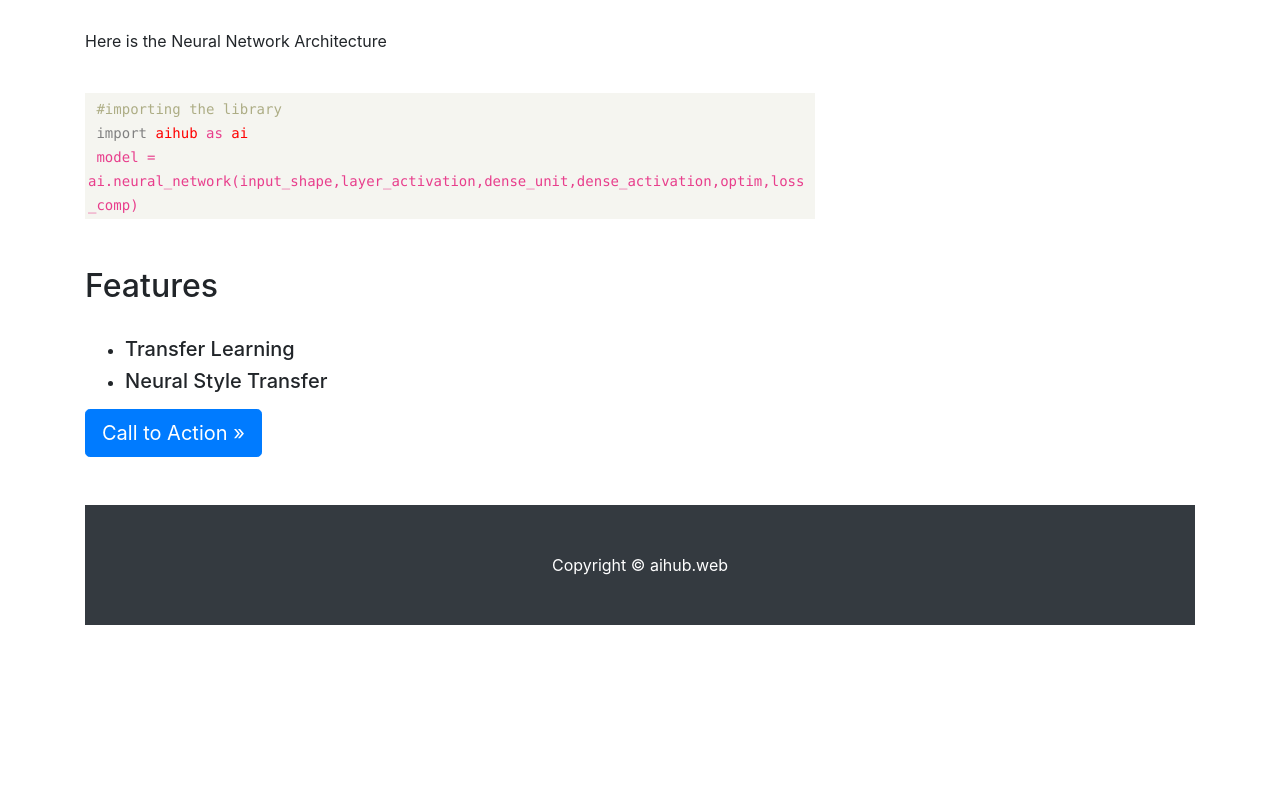
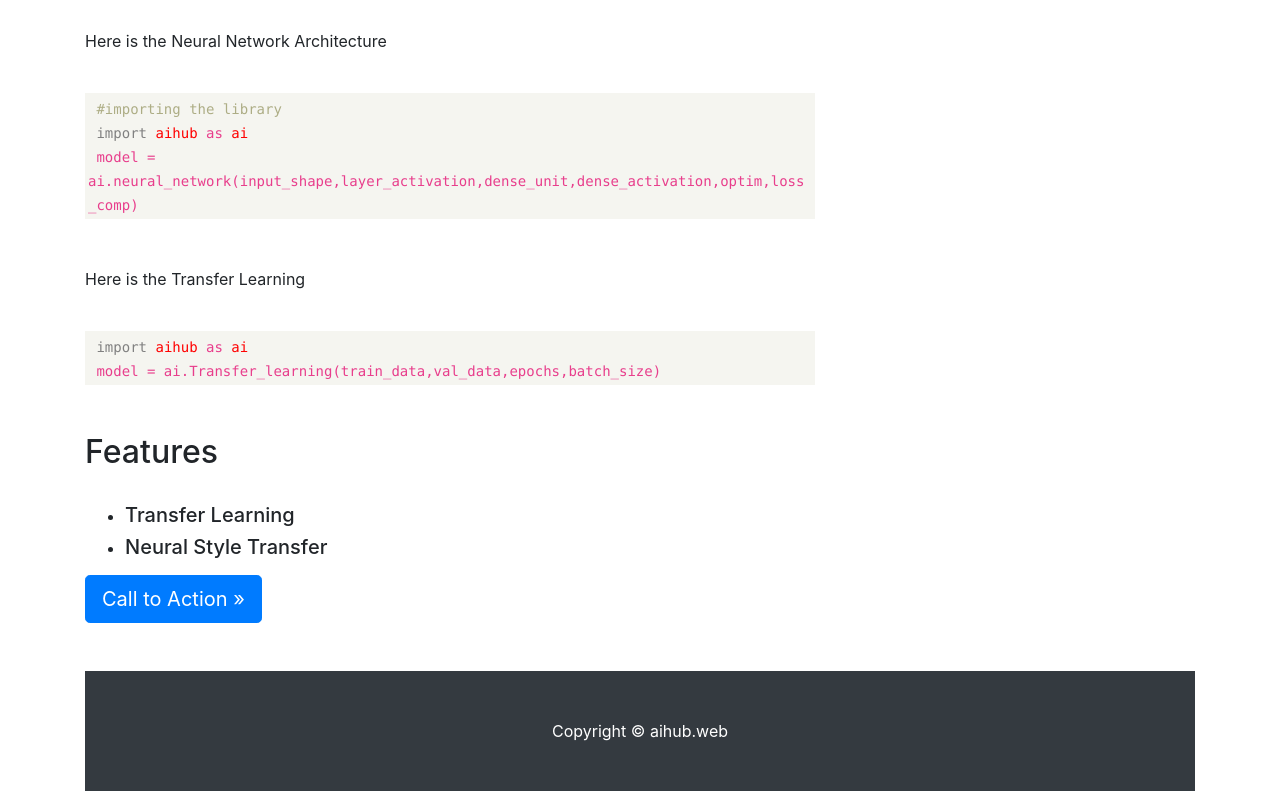
Before and after one commit to iamsuvhro/Aihub, a plain HTML site: page index.html in a window 1280 px wide. Shown: the part 1044-1835 px from the top of the page. Before the commit the page ends 1669 px from the top, so only its background shows below. Drawn offline with nearby package versions, Linux system fonts and the light colour scheme.

Commit message:
Update index.html

```diff
--- a/index.html
+++ b/index.html
@@ -114,6 +114,14 @@ p3{
           </code>
         </div>
         <br><br>
+        <p>Here is the Transfer Learning</p><br>
+           <div class="console">
+            <code>
+          &nbsp;<p2>import</p2> <p1>aihub</p1>&nbsp;as&nbsp;<p1>ai</p1><br>
+          &nbsp;model = ai.Transfer_learning(train_data,val_data,epochs,batch_size)
+          </code>
+        </div>
+        <br><br>
         <h2>Features</h2>
         <br>
         <ul>
```
